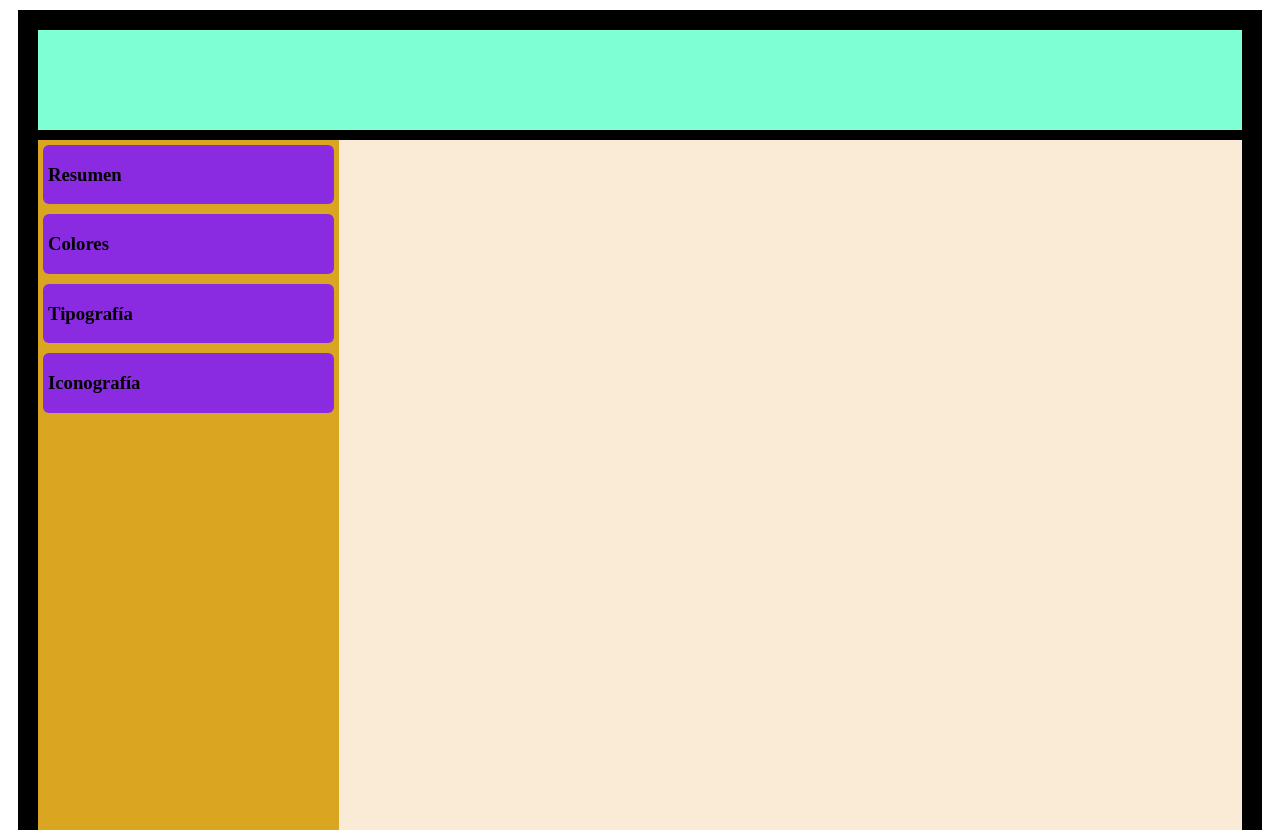
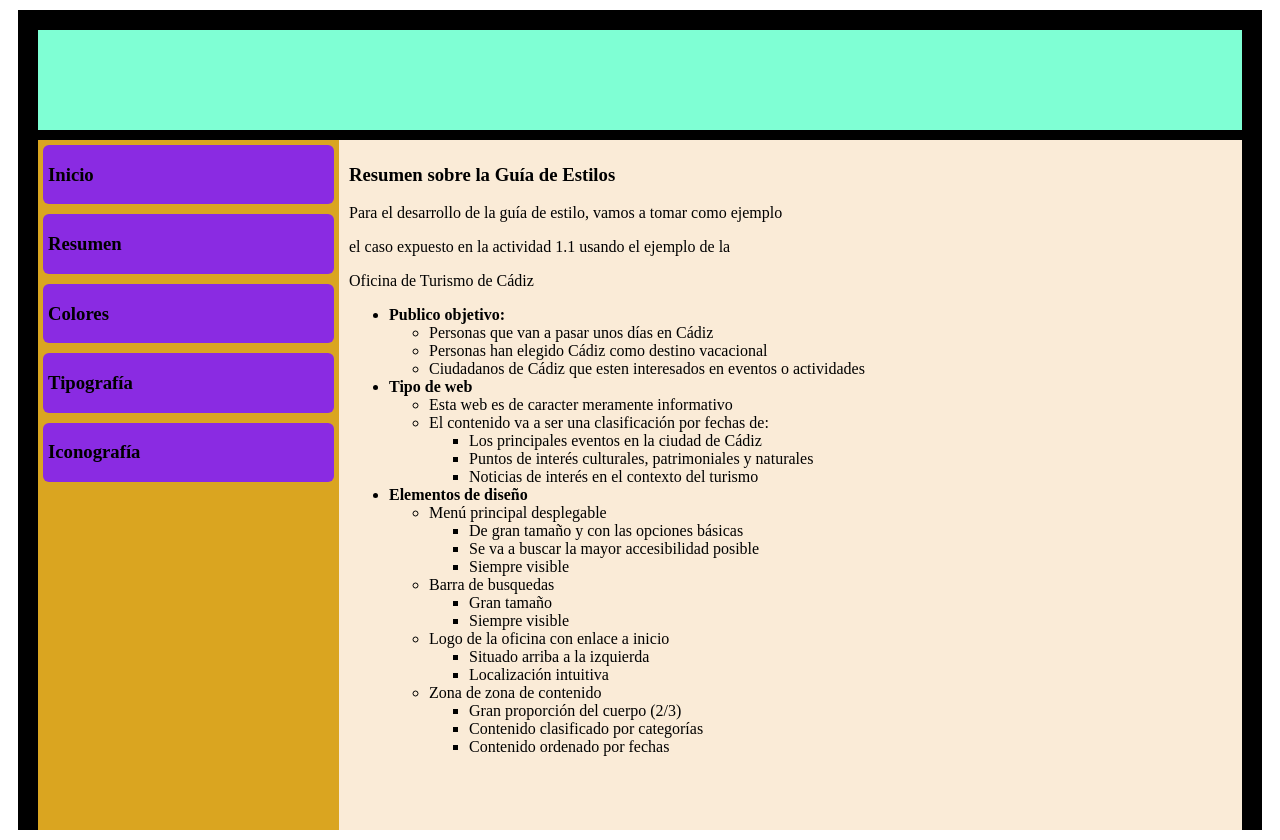
Before and after one commit to dgutper960/Dis_Interfaces, a plain HTML site: page Proyectos/GuiaEstilosX/resumen.html in a window 1280 px wide. Drawn offline with Linux system fonts and the light colour scheme.

Commit message:
avance 1

```diff
--- a/Proyectos/GuiaEstilosX/resumen.html
+++ b/Proyectos/GuiaEstilosX/resumen.html
@@ -14,6 +14,11 @@
         </div>
         <div class="divPrincipal">
             <div class="zonaNavegacion">
+                <div>
+                    <a href="index.html">
+                        <h3>Inicio</h3>
+                    </a>
+                </div>
                 <div>
                     <a href="resumen.html">
                     <h3>Resumen</h3>
@@ -36,7 +41,61 @@
                 </div>
             </div>
             <div class="zonaContenido">
-
+                <h3>Resumen sobre la Guía de Estilos</h3>
+                <p>Para el desarrollo de la guía de estilo, vamos a tomar como ejemplo</p>
+                <p>el caso expuesto en la actividad 1.1 usando el ejemplo de la</p>
+                <p>Oficina de Turismo de Cádiz</p>
+                <ul>
+                    <li><b>Publico objetivo:</b>
+                        <ul>
+                            <li>Personas que van a pasar unos días en Cádiz</li>
+                            <li>Personas han elegido Cádiz como destino vacacional</li>
+                            <li>Ciudadanos de Cádiz que esten interesados en eventos o actividades</li>
+                        </ul>
+                    <li><b>Tipo de web</b>
+                        <ul>
+                            <li>Esta web es de caracter meramente informativo</li>
+                            <li>El contenido va a ser una clasificación por fechas de:
+                                <ul>
+                                    <li>Los principales eventos en la ciudad de Cádiz</li>
+                                    <li>Puntos de interés culturales, patrimoniales y naturales</li>
+                                    <li>Noticias de interés en el contexto del turismo</li>
+                                </ul>
+                            </li>
+                        </ul>
+                    <li><b>Elementos de diseño</b>
+                        <ul>
+                            <li>Menú principal desplegable
+                                <ul>
+                                    <li>De gran tamaño y con las opciones básicas</li>
+                                    <li>Se va a buscar la mayor accesibilidad posible</li>
+                                    <li>Siempre visible</li>
+                                </ul>
+                            </li>
+                            <li>Barra de busquedas
+                                <ul>
+                                    <li>Gran tamaño</li>
+                                    <li>Siempre visible</li>
+                                </ul>
+                            </li>
+                            <li>Logo de la oficina con enlace a inicio
+                                <ul>
+                                    <li>Situado arriba a la izquierda</li>
+                                    <li>Localización intuitiva</li>
+                                </ul>
+                            </li>
+                            <li>Zona de zona de contenido
+                                <ul>
+                                    <li>Gran proporción del cuerpo (2/3)</li>
+                                    <li>Contenido clasificado por categorías</li>
+                                    <li>Contenido ordenado por fechas</li>
+                                </ul>
+                            </li>
+                        </ul>
+                    </li>
+                    </li>
+                    </li>
+                </ul>
             </div>
 
         </div>
--- a/Proyectos/GuiaEstilosX/styles.css
+++ b/Proyectos/GuiaEstilosX/styles.css
@@ -1,3 +1,5 @@
+@import url('https://fonts.googleapis.com/css2?family=Roboto:wght@100&display=swap');
+
 .container{
     height: 100vh; /* vh indica que es vertical*/
     margin: 10px;
```
Also changed, not shown: Proyectos/GuiaEstilosX/colores.html (+5 -0 lines), Proyectos/GuiaEstilosX/iconografia.html (+5 -0 lines), Proyectos/GuiaEstilosX/index.html (+18 -5 lines), Proyectos/GuiaEstilosX/tipografia.html (+5 -0 lines).
